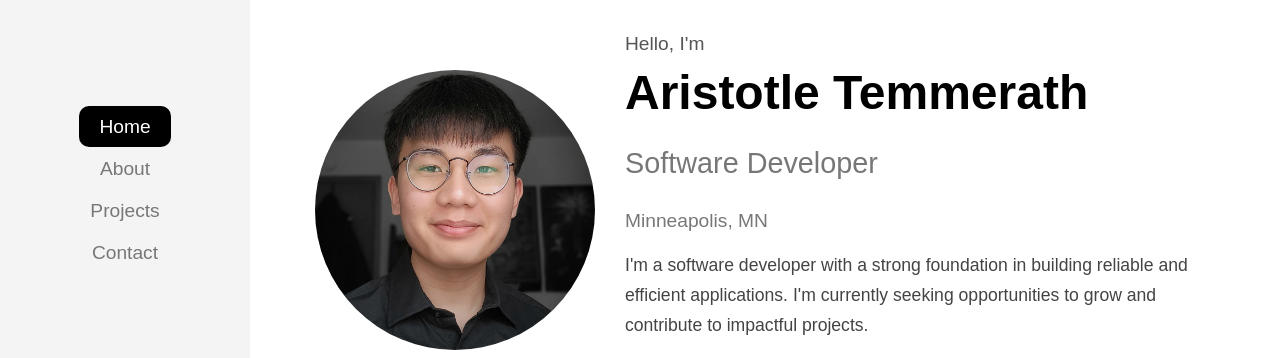
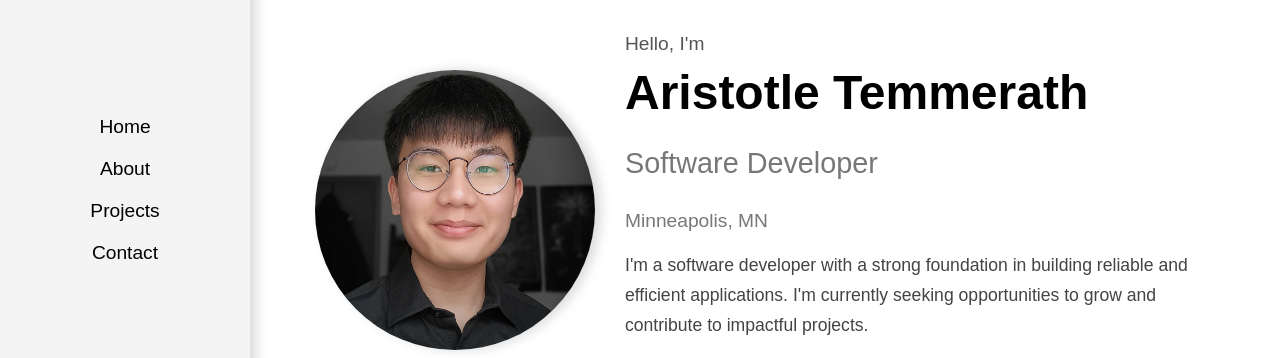
Before and after one commit to thekalvpsia/portfolio, a plain HTML site: page index.html in a window 1280 px wide. Shown: the part 210-568 px from the top of the page. Drawn offline with Linux system fonts and the light colour scheme.

Commit message:
sidebar rework
removed logic that highlights active section

```diff
--- a/script.js
+++ b/script.js
@@ -1,41 +1,12 @@
 document.addEventListener("DOMContentLoaded", () => {
     const links = document.querySelectorAll(".sidebar-link");
-    const sections = document.querySelectorAll("section");
-    const projectsContainer = document.querySelector(".projects-container");
 
-    let observer;
-
-    const getObserverOptions = () => {
-        const computedStyle = window.getComputedStyle(projectsContainer);
-        const columnCount = computedStyle.gridTemplateColumns.split(" ").length; // Count the columns
-        const isProjectsInColumn = columnCount === 1; // If there's only one column
-        return {
-            root: null,
-            rootMargin: "0px",
-            threshold: isProjectsInColumn ? 0.2 : 0.6, // Adjust threshold based on column count
-        };
-    };
-
-    const setupObserver = () => {
-        if (observer) observer.disconnect(); // Disconnect the old observer if it exists
-
-        observer = new IntersectionObserver((entries) => {
-            entries.forEach((entry) => {
-                const link = document.querySelector(`.sidebar-link[href="#${entry.target.id}"]`);
-                if (entry.isIntersecting) {
-                    links.forEach((link) => link.classList.remove("active"));
-                    link.classList.add("active");
-                }
-            });
-        }, getObserverOptions());
-
-        sections.forEach((section) => observer.observe(section));
-    };
-
-    setupObserver(); // Initial setup
-
-    // Recheck layout and reset observer on window resize
-    window.addEventListener("resize", setupObserver);
+    links.forEach(link => {
+        link.addEventListener("click", function () {
+            document.getElementById("mobileNav").classList.remove("active");
+            document.body.style.overflow = "auto"; // Restore scrolling
+        });
+    });
 });
 
 document.getElementById("hamburger").addEventListener("click", function () {
--- a/styles.css
+++ b/styles.css
@@ -26,6 +26,7 @@ body {
     display: flex;
     justify-content: center;
     align-items: center;
+    box-shadow: 6px 0 12px rgba(0, 0, 0, 0.15);
 }
 
 .sidebar nav ul {
@@ -40,7 +41,7 @@ body {
 
 .sidebar-link {
     text-decoration: none;
-    color: #777;
+    color: #000;
     font-size: 1.2em;
     padding: 10px 20px;
     border-radius: 10px;
@@ -107,6 +108,7 @@ body {
     border-radius: 50%;
     object-fit: cover;
     margin-right: 30px;
+    box-shadow: 6px 0 12px rgba(0, 0, 0, 0.15);
 }
 
 .home-text .intro {
```
